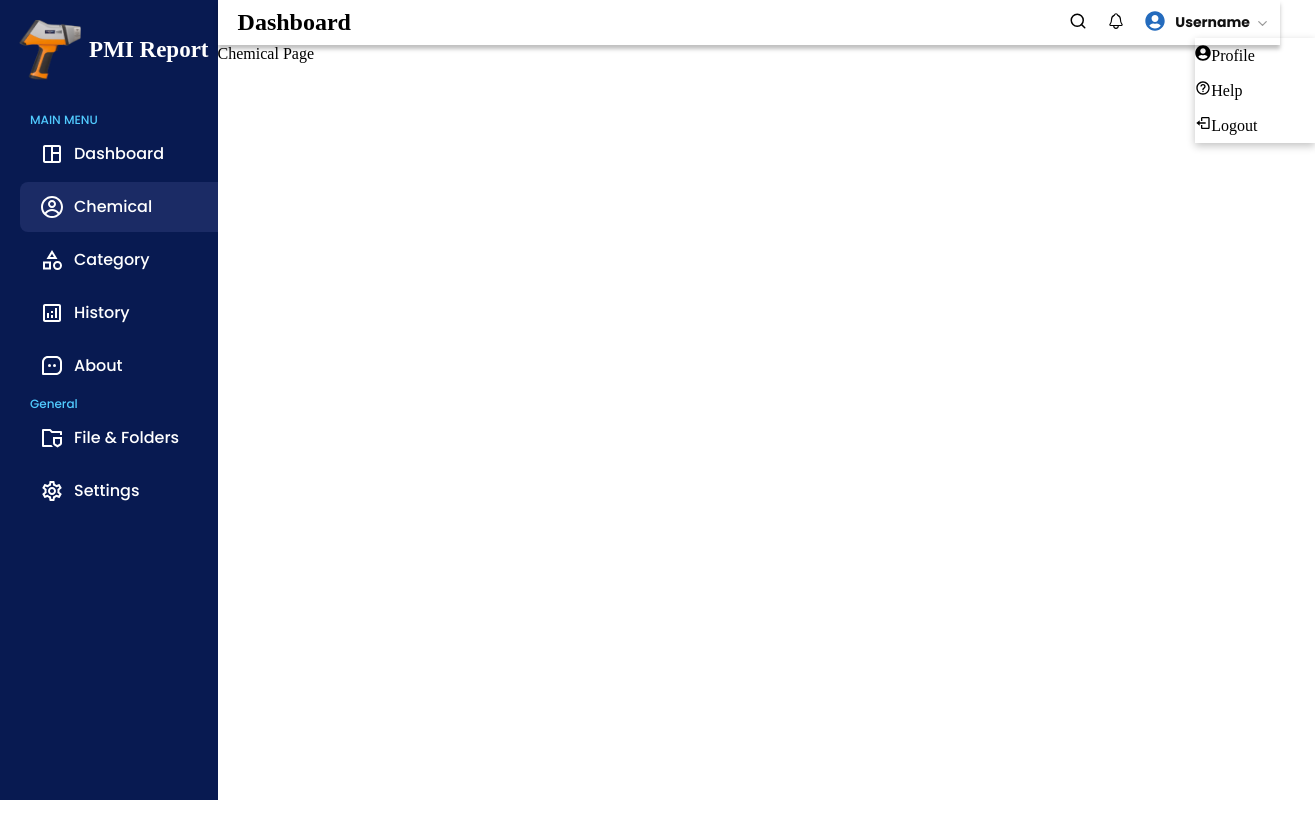
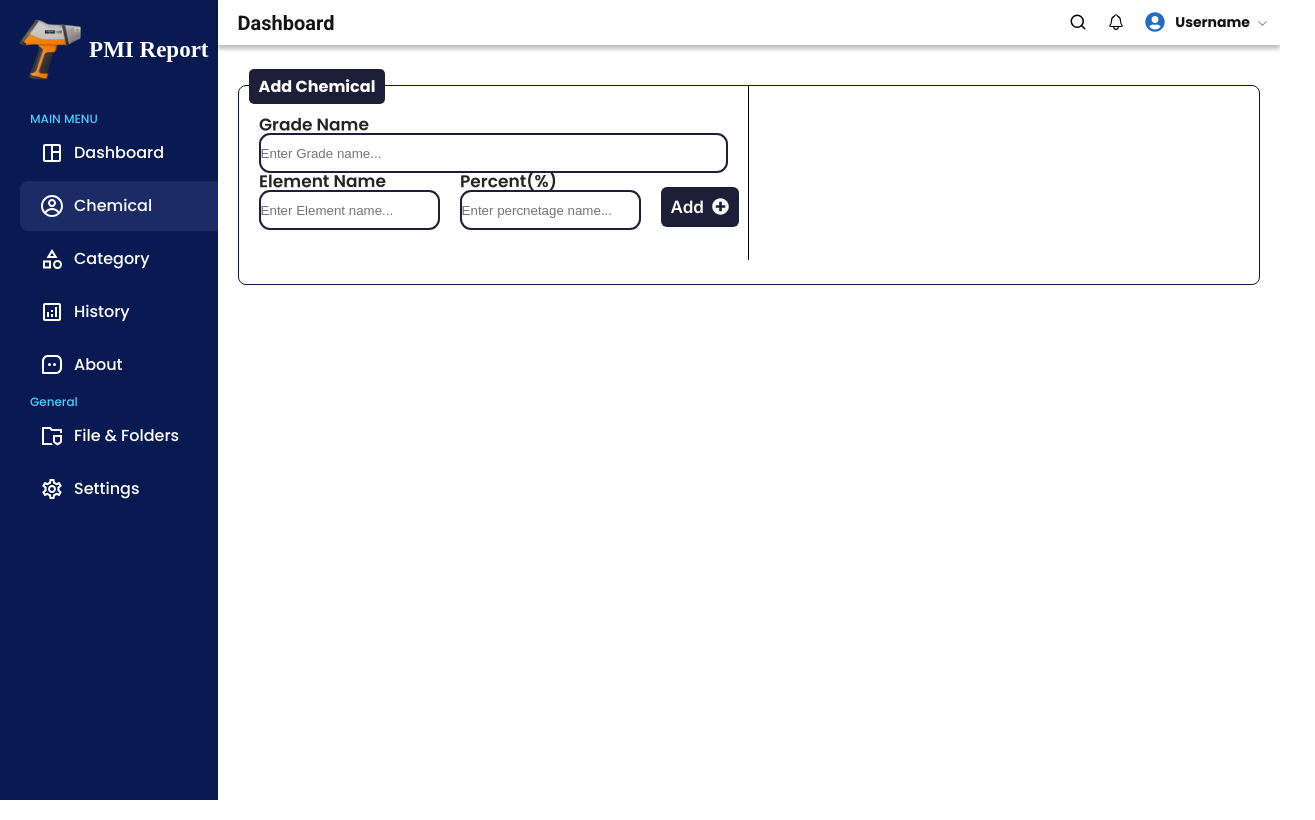
Before and after one commit to Lalitkumar6458/PMI_report, a Next.js app: page /Chemical in a window 1280 px wide. Shown: the whole page, 1315 px wide, since content can reach past the window. Built offline with nearby package versions, Linux system fonts and the light colour scheme.

Commit message:
KAM-2 side bar and top bar done

```diff
--- a/Components/Layout.js
+++ b/Components/Layout.js
@@ -1,5 +1,5 @@
 import Head from 'next/head'
-import React, { Children } from 'react'
+import React, { Children,useEffect } from 'react'
 import SideBar from './SideBar'
 import TopBar from './TopBar'
 
--- a/Components/TopBar.js
+++ b/Components/TopBar.js
@@ -1,4 +1,4 @@
-import React from 'react'
+import React,{useEffect,useState} from 'react'
 import styles from "../styles/Topbar.module.css"
 import { FiSearch,FiChevronDown } from "react-icons/fi";
 import { FaUserCircle} from "react-icons/fa";
@@ -8,7 +8,17 @@ import Image from 'next/image';
 import Link from 'next/link';
 
 const TopBar = () => {
+const[userdrop,setUserdrop]=useState(false)
 
+const dropDown_show=()=>{
+    if(userdrop == false){
+
+        setUserdrop(true)
+    }else{
+
+        setUserdrop(false)
+    }
+}
 
 
   return (
@@ -20,16 +30,16 @@ const TopBar = () => {
             <span><IoNotificationsOutline className={styles.icon_t} /></span>
             <div className={styles.usen_info_con}>
                 <span><FaUserCircle className={styles.icon_user} /></span>
-                <div className={styles.dopdown_user}>
+                <div className={styles.dopdown_user} id="drop_down_user" onClick={()=>dropDown_show()}>
 
                 <h5>Username </h5><FiChevronDown className={styles.icon_drop} />
-                <div className={styles.drop_down}>
+               {userdrop?<div className={styles.drop_down} id="drop_down">
                     <ul>
-                        <li><Link href=""><FaUserCircle />Profile</Link></li>
-                        <li><Link href=""><BiHelpCircle />Help</Link></li>
-                        <li><Link href=""><BiLogOut/>Logout</Link></li>
+                        <li><Link href=""><FaUserCircle className={styles.icons_drop} />Profile</Link></li>
+                        <li><Link href=""><BiHelpCircle className={styles.icons_drop} />Help</Link></li>
+                        <li><Link href=""><BiLogOut className={styles.icons_drop}/>Logout</Link></li>
                     </ul>
-                </div>
+                </div>:null}
                 </div>
             </div>
 
--- a/pages/Chemical.js
+++ b/pages/Chemical.js
@@ -1,9 +1,40 @@
 import Layout from '@/Components/Layout'
 import React from 'react'
-
+import styles from "@/styles/Chemical.module.css";
+import { FaAngleLeft, FaAngleRight, FaPlusCircle} from "react-icons/fa";
 const Chemical = () => {
   return <Layout title="Chemical">
-    Chemical Page
+    <div className={styles.Chemical_container}>
+     <div className={styles.alloys_content}>
+      <h2>Add Chemical</h2>
+      <div className={styles.grade_chemical}>
+        <div className={styles.input_field}>
+          <div className={styles.input_div}>
+            <label>Grade Name</label>
+            <input type="text" placeholder='Enter Grade name...' />
+          </div>
+          <div className={styles.group_input}>
+          <div className={styles.input_div}>
+            <label>Element Name</label>
+            <input type="text"  placeholder='Enter Element name...' />
+          </div>
+          <div className={styles.input_div}>
+            <label>Percent(%)</label>
+            <input type="text" placeholder='Enter percnetage name...' />
+          </div>
+          <button className={styles.add_btn}>Add <FaPlusCircle/></button>
+          </div>
+        </div>
+        <div className={styles.table_fields}>
+
+        </div>
+
+      </div>
+      <div className={styles.table_grades}>
+
+      </div>
+     </div>
+    </div>
   </Layout>
 }
 
--- /dev/null
+++ b/styles/Chemical.module.css
@@ -0,0 +1,87 @@
+.Chemical_container{
+    width: 100%;
+    height: 100%;
+    padding-top: 40px;
+    padding-left: 20px;
+    padding-right: 20px;
+    padding-bottom: 20px;
+}
+.alloys_content{
+    background: #FFFFFF;
+border: 1px solid #0A194E;
+border-radius: 8px;
+position: relative;
+height: 200px;
+}
+.alloys_content h2{
+background: var(--btn-bgColor);
+border-radius: 5px;
+position: absolute;
+height: 35px;
+width: fit-content;
+padding: 0 10px;
+display: flex;
+align-items: center;
+justify-content: center;
+color: var(--white);
+top: -17px;
+left: 10px;
+font-size: 1.6rem;
+font-family: var(--font-poppins);
+}
+.grade_chemical{
+    display: grid;
+    grid-template-columns: 50% 50%;
+}
+.grade_chemical .input_field{
+border-right: 1px solid ;
+padding: 30px 20px;
+}
+.grade_chemical .input_field label{
+    font-family: 'Poppins';
+    font-style: normal;
+    font-weight: 600;
+    font-size:1.7rem;
+    line-height: 1.7rem;
+    /* identical to box height */
+
+
+    color: #252424;
+
+    transform: rotate(-0.15deg);
+}
+.grade_chemical .input_field input{
+    background: #FFFFFF;
+border: 2px solid #1C1F37;
+border-radius: 11px;
+height: 40px;
+}
+.grade_chemical .input_field .input_div{
+    display: flex;
+    flex-direction: column;
+
+}
+.group_input{
+    display: flex;
+    align-items: center;
+
+    gap: 20px;
+}
+.group_input .add_btn{
+    height: 40px;
+    font-size: 1.7rem;
+    font-family: 'Inter';
+font-style: normal;
+font-weight: 600;
+background-color: var(--btn-bgColor);
+border: none;
+color: var(--white);
+padding: 0 10px;
+border-radius: var(--border-radius);
+margin-top: 10px;
+cursor: pointer;
+display: flex;
+align-items: center;
+justify-content: center;
+gap: 8px;
+}
--- a/styles/Sidebar.module.css
+++ b/styles/Sidebar.module.css
@@ -96,6 +96,8 @@ margin-left: 30px;
     justify-content: flex-start;
     gap: 10px;
     text-decoration: none;
+    width: 100%;
+    height: 100%;
 }
 .side_all_links ul li .icon{
 font-size: 24px;
--- a/styles/Topbar.module.css
+++ b/styles/Topbar.module.css
@@ -19,6 +19,11 @@
     align-items: center;
     justify-content: center;
     gap: 10px;
+}
+.top_bar_con h2{
+    font-size: 20px;
+    font-family: var(--font-roboto);
+    color: rgb(22, 21, 21);
 }
 .dopdown_user{
     display: flex;
@@ -50,9 +55,12 @@
 .drop_down{
     position: absolute;
     top: 124%;
-    left: 20px;
+right:0;
     box-shadow: rgba(0, 0, 0, 0.24) 0px 3px 8px;
     width: 120px;
+    transition: all 0.6s ease-in-out;
+    border-radius: 5px;
+    background-color: var(--white);
 }
 .drop_down ul {
     width: 100%;
@@ -60,10 +68,24 @@
 .drop_down ul li{
     list-style: none;
     line-height: 35px;
+    padding:0px 10px;
 
-
+}
+.drop_down ul li:hover{
+    background-color: var(--hover-blue);
+}
+.drop_down ul li:hover>a{
+color: var(--white);
+}
+.icons_drop{
+    font-size: 18px;
 }
 .drop_down ul li a{
     text-decoration: none;
-    color: black;
+    color: var(--dark-blue);
+    font-size: 16px;
+    font-family: var(--font-poppins);
+    display: flex;
+    align-items: center;
+    gap: 10px;
 }
--- a/styles/globals.css
+++ b/styles/globals.css
@@ -4,12 +4,17 @@
   --hover-blue:#1B2B65;
   --white:#ffffff;
   --black:#000000;
+  --btn-bgColor:#1C1F37;
+  --text-green:#30D987;
   --box-shadow:0px 4px 4px rgba(0, 0, 0, 0.25);
   --border-radius:6px;
   --font-poppins: 'Poppins';
 --font-roboto: 'Roboto';
 --font-inter:'Inter';
 
+}
+html{
+  font-size: 62.60%;
 }
 *{
   padding: 0;
```
Also changed, not shown: pages/Category.js (added, +9 -0 lines).
